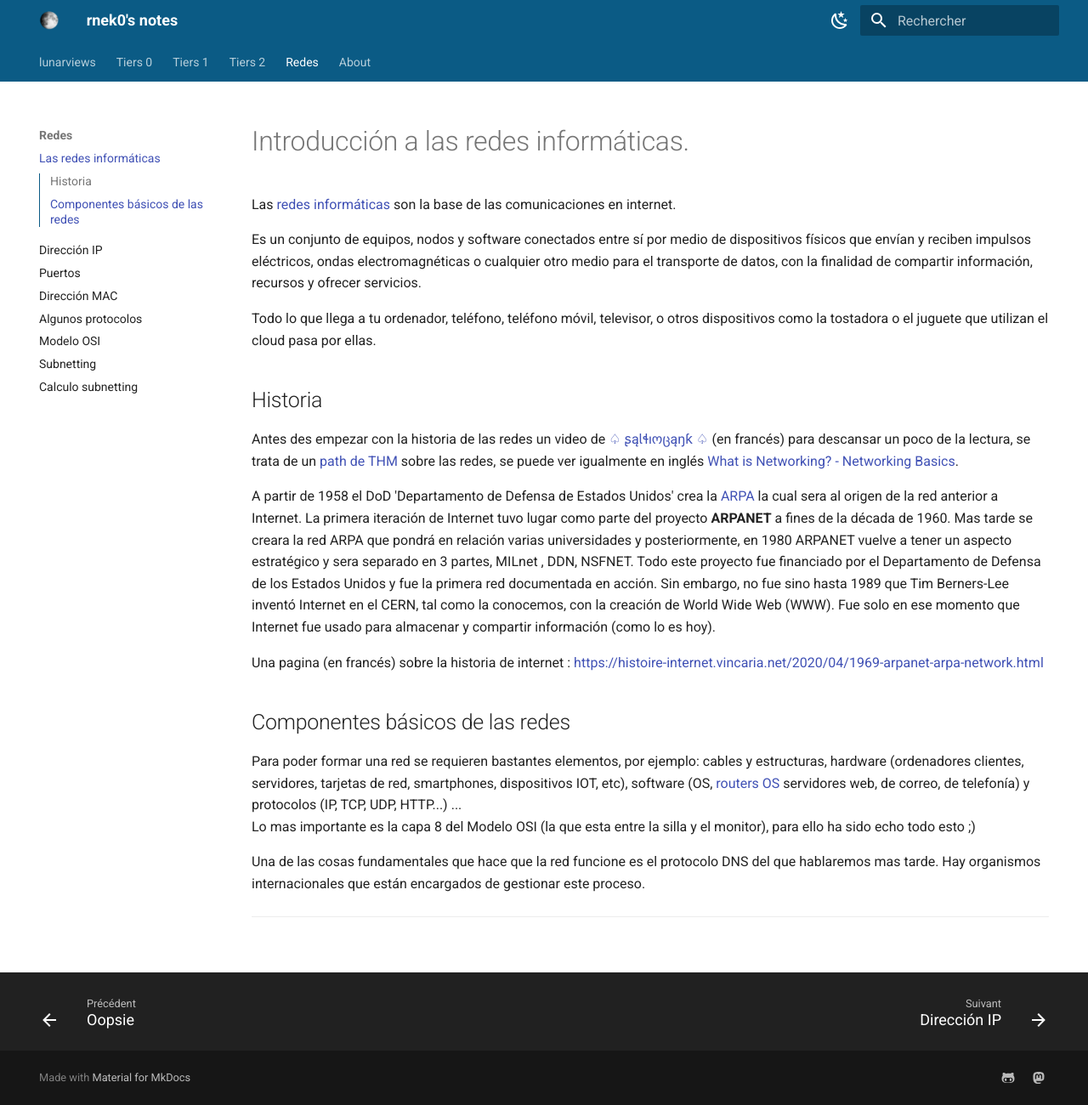
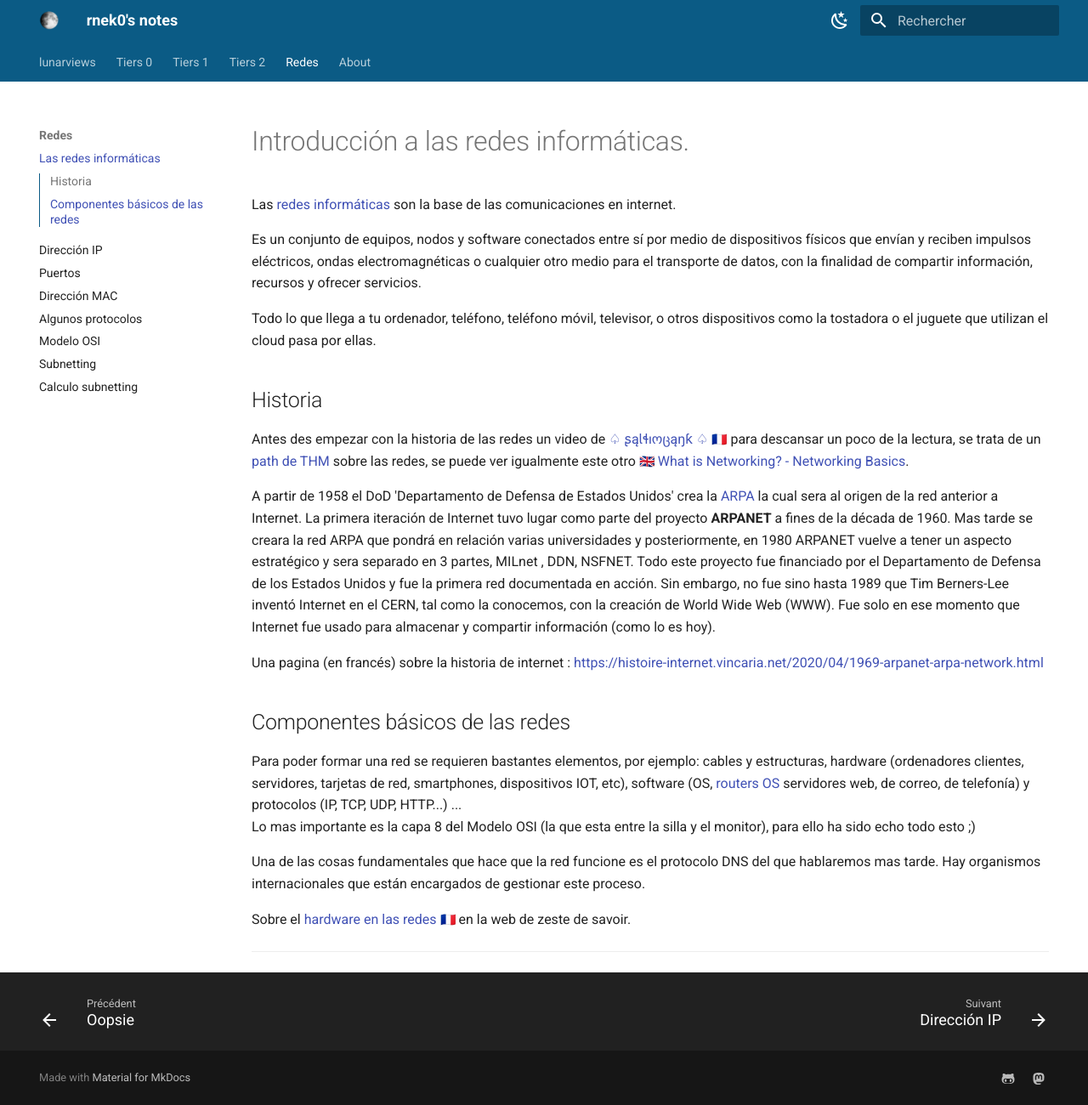
Before and after one commit to rnek0/lunarDocs, an MkDocs documentation site: the page built from docs/redes/intro.md, in a window 1280 px wide and 1300 px high. Shown: the whole window at 85% size. Built offline with MkDocs 1.6.1 and Material for MkDocs 9.7.7, drawn with Linux system fonts in a browser that asks for light colours; nearby versions of some CDN libraries; emoji names are drawn with the system emoji font.

```diff
--- a/docs/redes/intro.md
+++ b/docs/redes/intro.md
@@ -8,7 +8,7 @@ Todo lo que llega a tu ordenador, teléfono, teléfono móvil, televisor, o otro
 
 ## Historia
 
-Antes des empezar con la historia de las redes un video de [♤ ʂąƖɬıოცąŋƙ ♤](https://www.youtube.com/watch?v=vDW0w9SwThU) (en francés) para descansar un poco de la lectura, se trata de un [path de THM](https://tryhackme.com/room/whatisnetworking) sobre las redes, se puede ver igualmente en inglés [What is Networking? - Networking Basics](https://www.youtube.com/watch?v=42u_2e6eNF4).
+Antes des empezar con la historia de las redes un video de [♤ ʂąƖɬıოცąŋƙ ♤](https://www.youtube.com/watch?v=vDW0w9SwThU) :fr: para descansar un poco de la lectura, se trata de un [path de THM](https://tryhackme.com/room/whatisnetworking) sobre las redes, se puede ver igualmente este otro :gb: [What is Networking? - Networking Basics](https://www.youtube.com/watch?v=42u_2e6eNF4).
 
 A partir de 1958 el DoD 'Departamento de Defensa de Estados Unidos' crea la [ARPA](https://es.wikipedia.org/wiki/Agencia_de_Proyectos_de_Investigaci%C3%B3n_Avanzados_de_Defensa) la cual sera al origen de la red anterior a Internet. La primera iteración de Internet tuvo lugar como parte del proyecto **ARPANET** a fines de la década de 1960. Mas tarde se creara la red ARPA que pondrá en relación varias universidades y posteriormente, en 1980 ARPANET vuelve a tener un aspecto estratégico y sera separado en 3 partes, MILnet , DDN, NSFNET. Todo este proyecto fue financiado por el Departamento de Defensa de los Estados Unidos y fue la primera red documentada en acción. Sin embargo, no fue sino hasta 1989 que Tim Berners-Lee inventó Internet en el CERN, tal como la conocemos, con la creación de World Wide Web (WWW). Fue solo en ese momento que Internet fue usado para almacenar y compartir información (como lo es hoy).
 
@@ -21,4 +21,6 @@ Lo mas importante es la capa 8 del Modelo OSI (la que esta entre la silla y el m
 
 Una de las cosas fundamentales que hace que la red funcione es el protocolo DNS del que hablaremos mas tarde. Hay organismos internacionales que están encargados de gestionar este proceso.
 
+Sobre el [hardware en las redes](https://zestedesavoir.com/tutoriels/2789/les-reseaux-de-zero/le-concept-et-les-bases/construire-un-reseau-le-materiel/) :fr: en la web de zeste de savoir.
+
 ---
--- a/mkdocs.yml
+++ b/mkdocs.yml
@@ -48,6 +48,7 @@ theme:
 # Extensions
 markdown_extensions:
   - attr_list
+  - md_in_html
   - pymdownx.highlight:
       anchor_linenums: true
       line_spans: __span
@@ -60,7 +61,7 @@ markdown_extensions:
   - pymdownx.emoji:
       emoji_index: !!python/name:materialx.emoji.twemoji
       emoji_generator: !!python/name:materialx.emoji.to_svg
-  - md_in_html
+
 
 
 extra_javascript:
```
Also changed, not shown: docs/redes/mac.md (+1 -1 lines).
